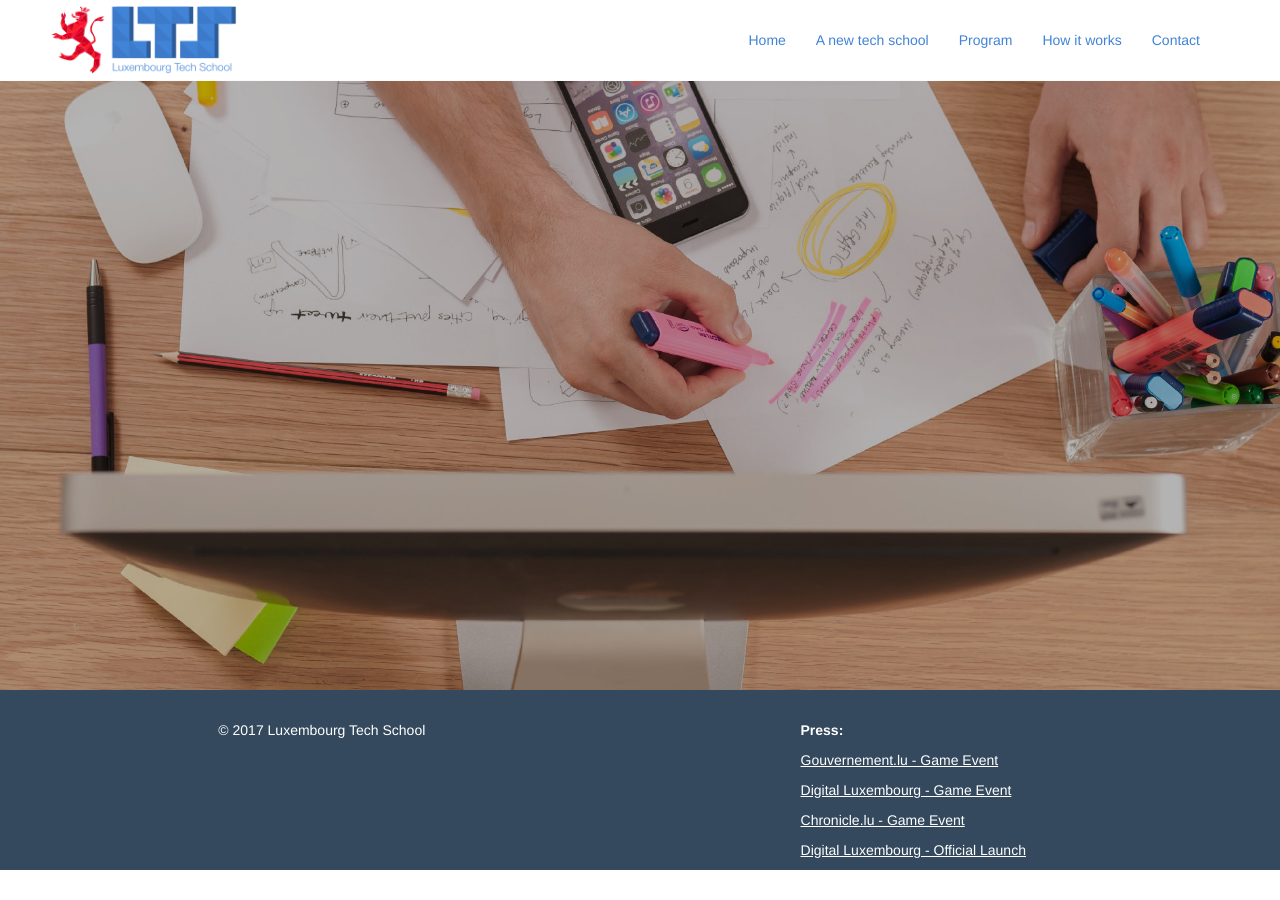
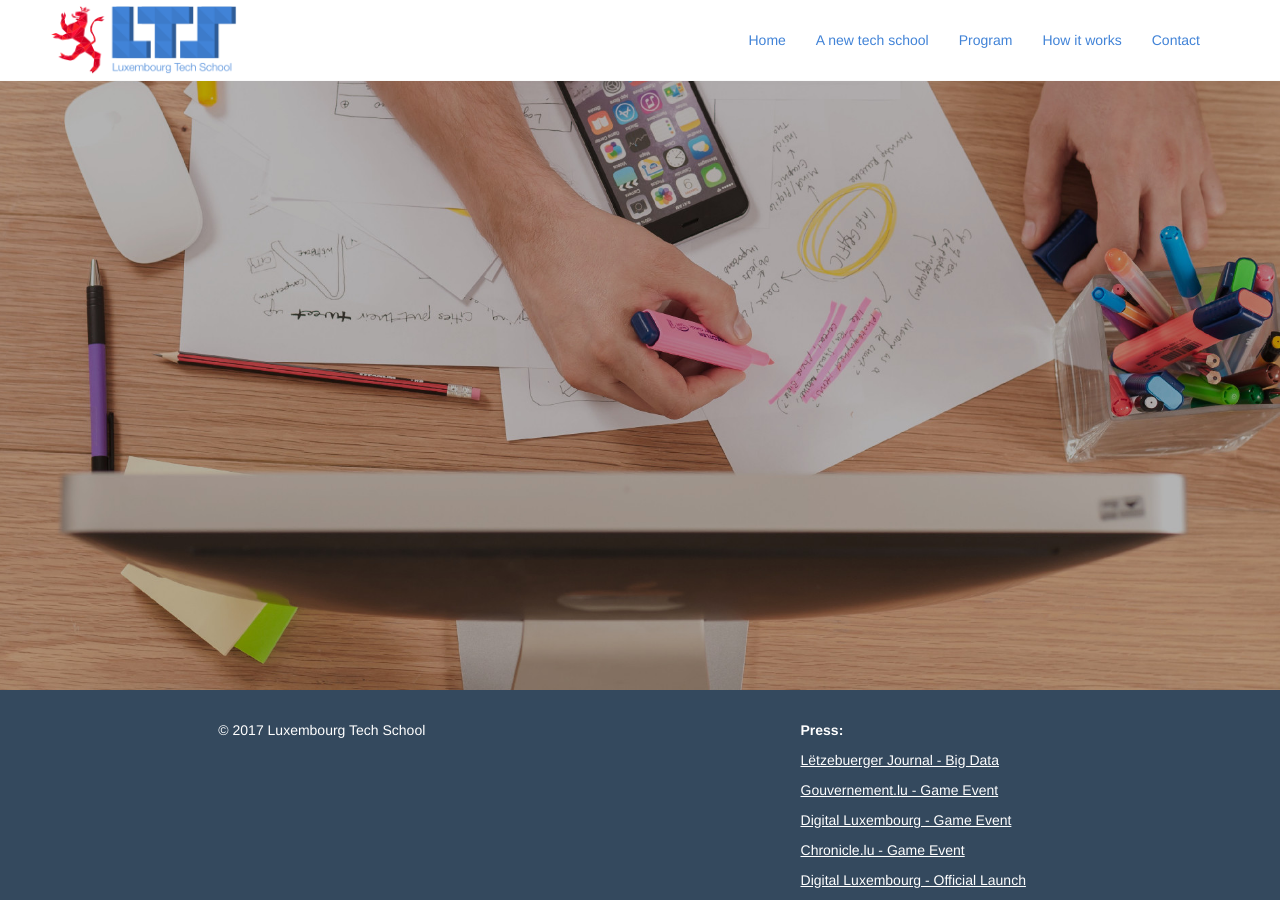
Before and after one commit to LuxembourgTechSchool/luxembourgtechschool.github.io, a Jekyll site: the page built from thankyou.html, in a window 1280 px wide and 900 px high, scrolled down 210 px. Built offline with Jekyll 4.4.1, drawn with Linux system fonts in a browser that asks for light colours; before the commit the page ends 1080 px from its top, so only the background shows below that.

Commit message:
Add Press Link to Journal.lu

```diff
--- a/_includes/footer.html
+++ b/_includes/footer.html
@@ -7,6 +7,9 @@
         <div class="col-md-4">&nbsp;</div>
         <div class="col-md-4 press-links">
           <p><strong>Press:</strong></p>
+
+          <p><a target="_blank" href="http://www.journal.lu/top-navigation/article/punkte-fuer-den-digitalen-cv/?L=0&cHash=5e3ae2b6315fb5381f27bd2c0bea9e5e">
+Lëtzebuerger Journal - Big Data</a></p>
 
           <p><a target="_blank" href="https://www.gouvernement.lu/6672530/21-tech_school-gaming">Gouvernement.lu - Game Event</a></p>
 
```
